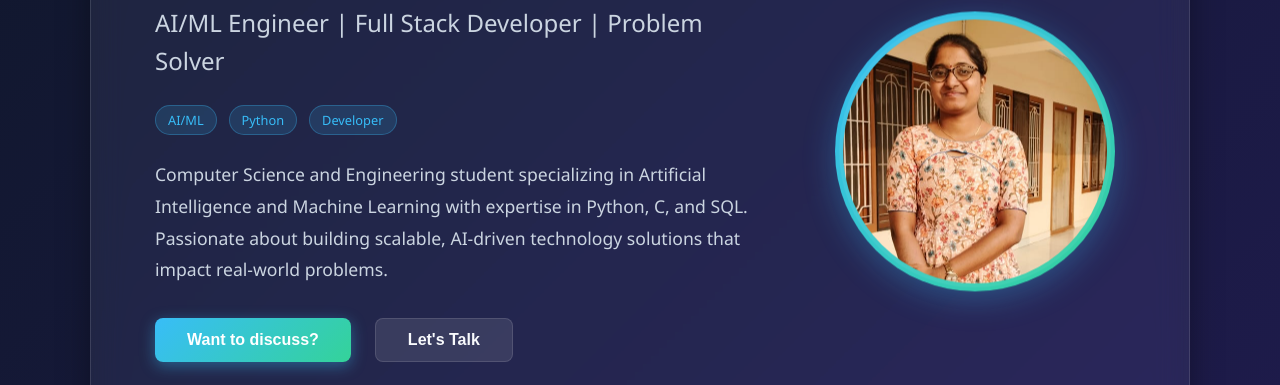
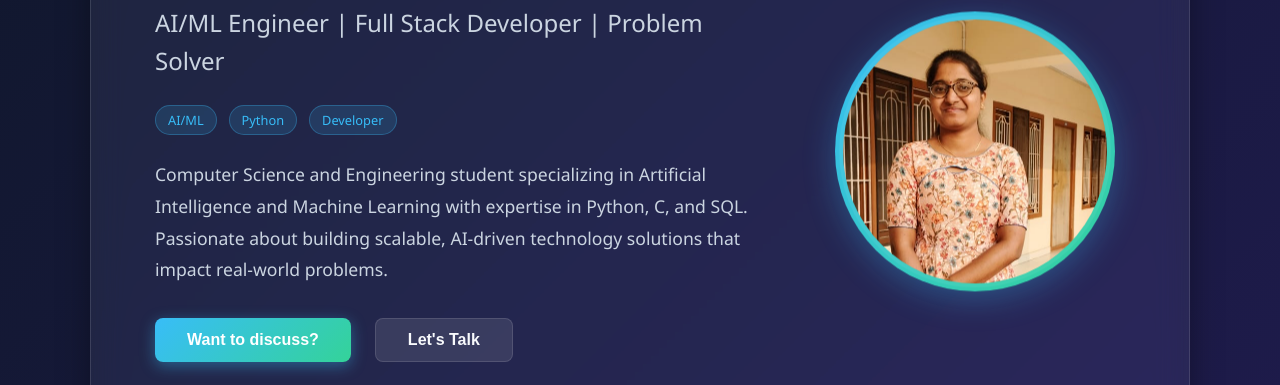
Before and after one commit to navyasri252/myportfolio, a plain HTML site: page index.html in a window 1280 px wide. Shown: the part 345-730 px from the top of the page. Drawn offline with Linux system fonts and the light colour scheme.

Commit message:
added image 30% centered

```diff
--- a/css/style.css
+++ b/css/style.css
@@ -215,7 +215,7 @@ h2 {
     height: 100%;
     border-radius: 50%;
     object-fit: cover;
-    object-position: center 35%;
+    object-position: center 30%;
     border: 4px solid var(--glass-bg);
 }
 
```
